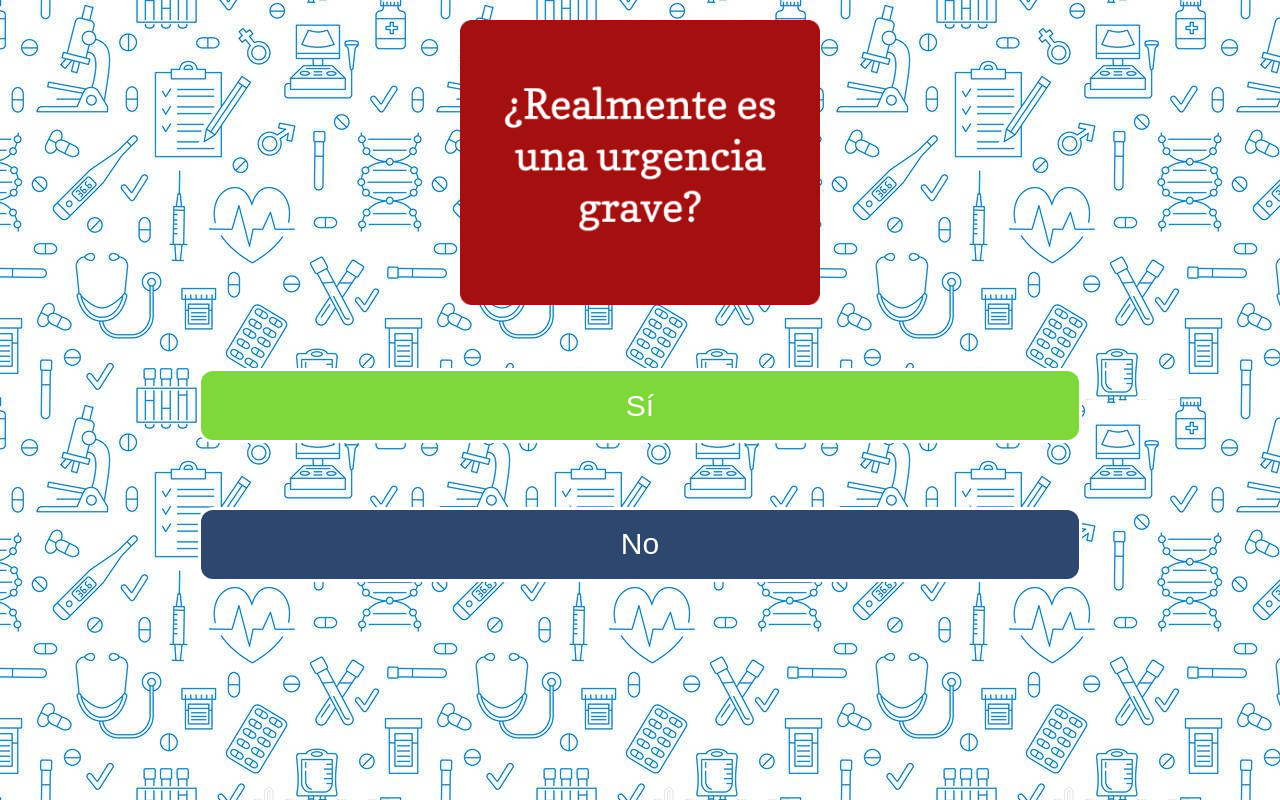
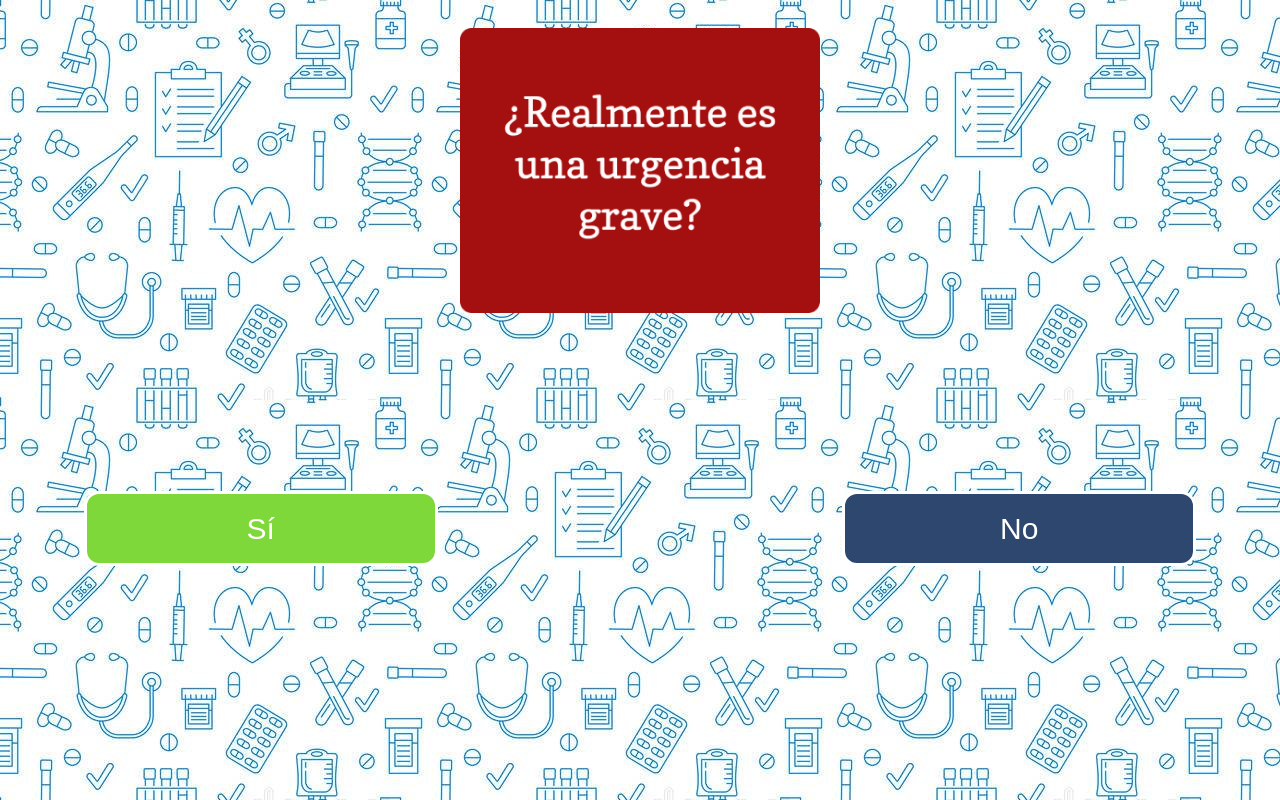
Before and after one commit to AlonsoMejiaA/Adaptable-Final, a plain HTML site: page urgencia.html in a window 1280 px wide. Drawn offline with Linux system fonts and the light colour scheme.

Commit message:
Urgencia

```diff
--- a/css/main.css
+++ b/css/main.css
@@ -8,6 +8,8 @@
 
 .imagenes { grid-area: 1 / 2 / 3 / 5;}
 .div1 {grid-area: 4/2/5/5;}
+#div_si{grid-area: 4/1/5/span 2;}
+#div_no{grid-area: 4/4/5/span 2;}
 #div_turno {grid-area: 1/2/2/5;}
 #div_recomendaciones {grid-area: 2/2/3/5;}
 #div2 { grid-area: 5 / 1 / 6 / 6; }
--- a/urgencia.html
+++ b/urgencia.html
@@ -6,17 +6,20 @@
  <title>Emergencias hospitalarias</title>
 </head>
  <body>
-
+  <div class="parent">
+   <div class="imagenes">
    <img src="img/realmente_urgente.png" >
-
+   </div>
+   <div id="div_si">
    <a href="urgencias_llegara.html">
     <button id="btn_si" class="boton">Sí</button>
    </a>
-
+   </div>
+   <div id="div_no">
    <a href="index.html">
     <button id="btn_no" class="boton">No</button>
    </a>
-
-
+   </div>
+</div>
 </body>
 </html>
```
